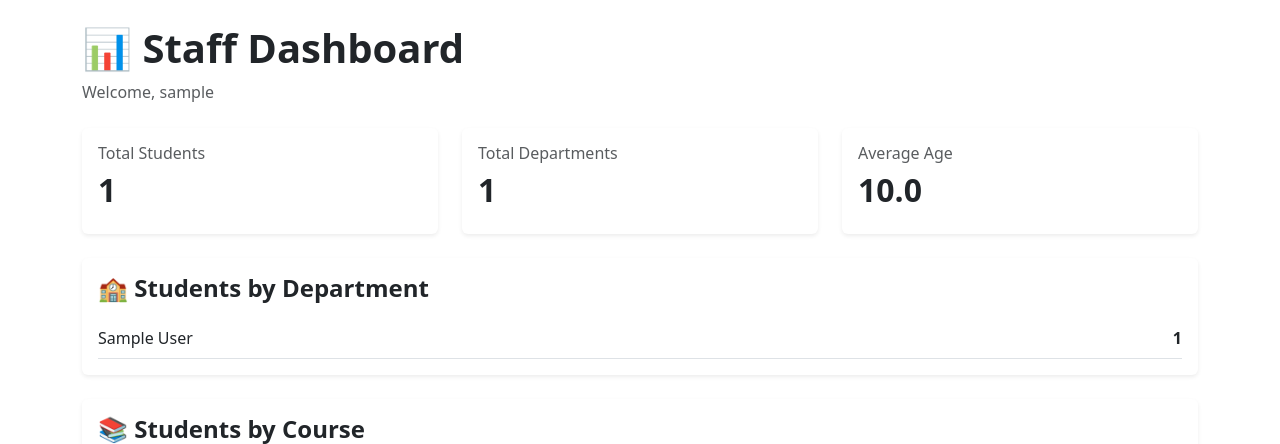
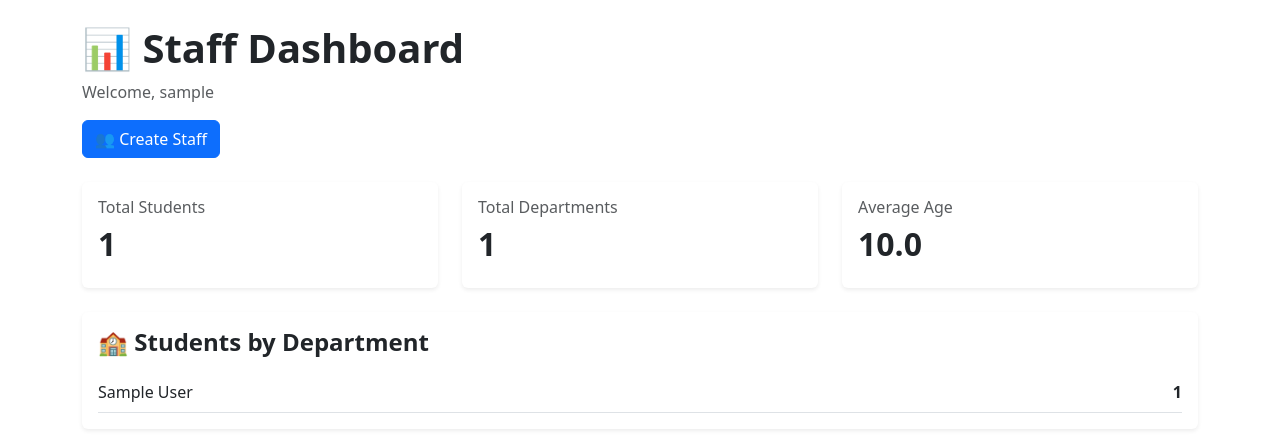
Before and after one commit to dhileep267/student-management-system, a Django app: page /dashboard/ in a window 1280 px wide. Shown: the part 56-500 px from the top of the page. Run offline with Django 5.2, Linux system fonts and the light colour scheme; a user stored in the database is signed in; tables that the repository leaves empty hold one stand-in row (values such as "Sample post"); parts of the project's set-up code (start-up, migrations or seed data) failed here and were passed over.

Commit message:
Add create staff button

```diff
--- a/templates/dashboard.html
+++ b/templates/dashboard.html
@@ -13,6 +13,11 @@ Staff Dashboard | StudentMS
         <p class="text-muted">
             Welcome, {{ request.user.username }}
         </p>
+        {% if request.user.is_superuser %}
+    <a href="{% url 'create_staff' %}" class="btn btn-primary">
+        👥 Create Staff
+    </a>
+{% endif %}
     </div>
 
     <!-- Statistics -->
```
